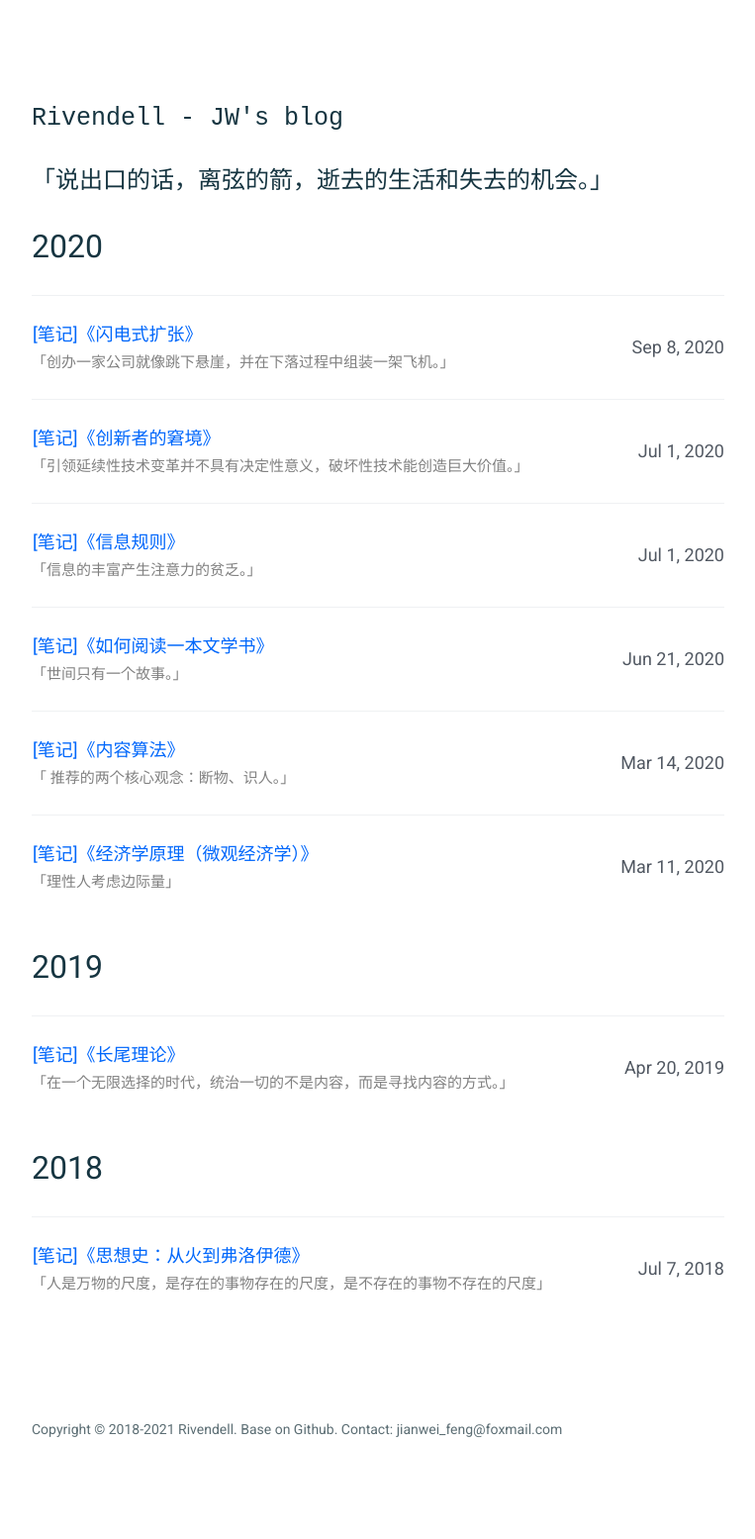
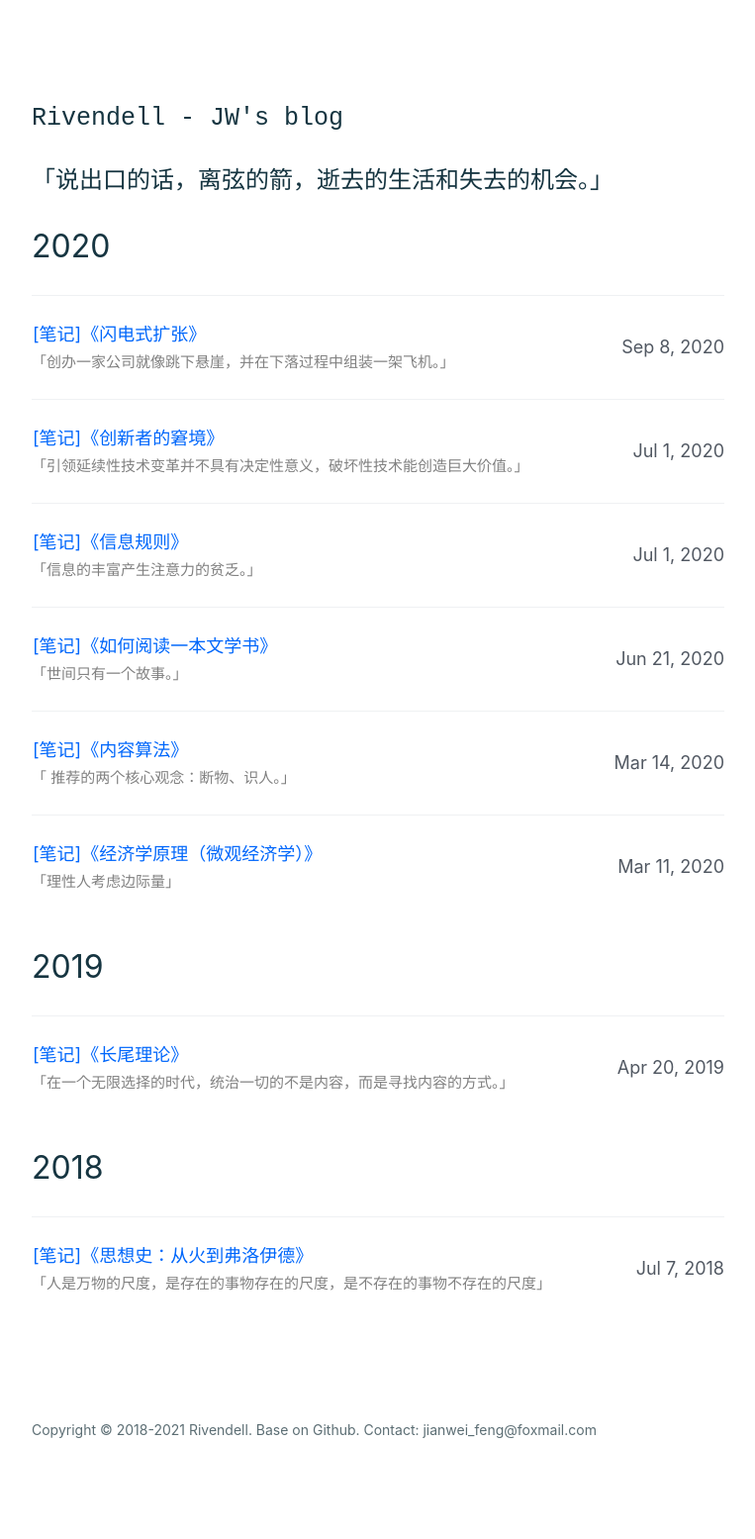
Before and after one commit to icarus507/icarus507.github.io, a Jekyll site: the page built from index.html, in a window 1280 px wide. Shown: the whole page at 99% size, without its empty margins (258-1021 px from the left). Built offline with Jekyll 4.4.1, drawn with Linux system fonts in a browser that asks for light colours.

Commit message:
Update _mixins.scss

```diff
--- a/_sass/helpers/_mixins.scss
+++ b/_sass/helpers/_mixins.scss
@@ -16,7 +16,10 @@
 
 // Font families
 @mixin ff--sans-serif($font-weight: normal) {
+    font-family:  -apple-system,BlinkMacSystemFont,"Apple Color Emoji","Segoe UI Emoji","Segoe UI Symbol","Segoe UI","PingFang SC","Hiragino Sans GB","Microsoft YaHei","Helvetica Neue",Helvetica,Arial,sans-serif;
+   /*
     font-family: 'Roboto', 'Helvetica Neue', Helvetica, sans-serif;
+    */
 }
 
 @mixin ff--code {
```
